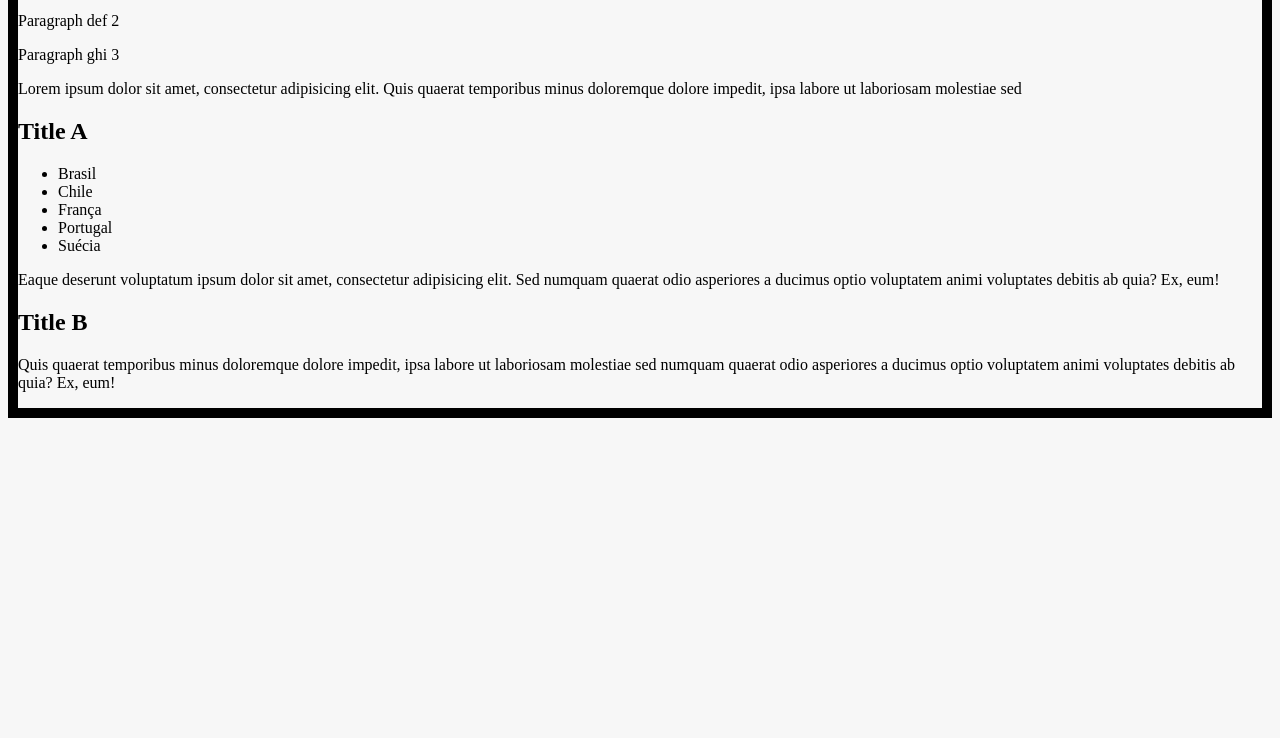
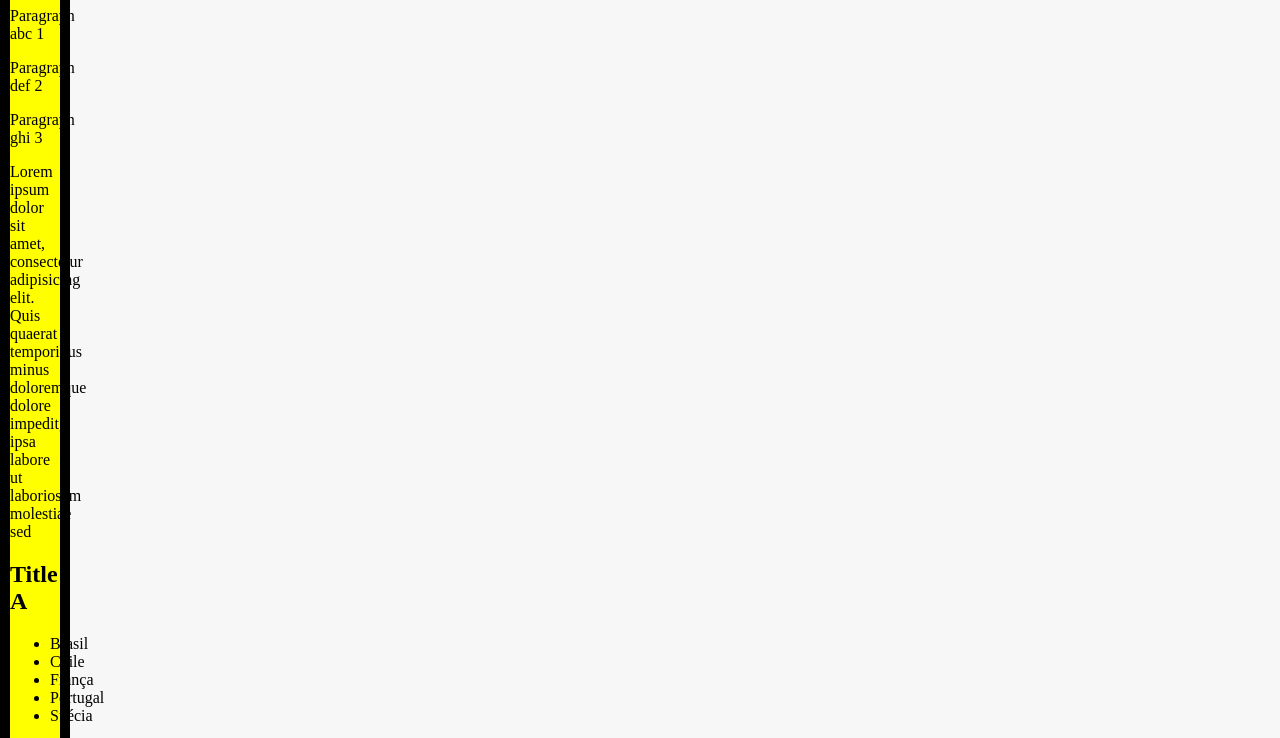
Before and after one commit to Vinicius-Rambo/Desenvolvimento-WEB, a plain HTML site: page index.html in a window 1280 px wide. Shown: the part 120-858 px from the top of the page. Before the commit the page ends 800 px from the top, so only its background shows below. Drawn offline with Linux system fonts and the light colour scheme.

Commit message:
ultimo updd

```diff
--- a/style.css
+++ b/style.css
@@ -1,6 +1,8 @@
 body {
     font-family: "Ubuntu Sans";
     background: #f7f7f7;
+    margin: auto;
+
   }
 
 
@@ -25,7 +27,8 @@ font-weight: bold
 
 #conteudo {
 border: 10px solid black ; /* # representa o ID, deve ser unico */
-
+width: 50px;
+background: yellow;
 
 }
 
@@ -33,7 +36,6 @@ div {
     /*espaçamento interno aplica em sentido Horario*/
    border: 1px solid black;
    padding: 5px 10px 5px 5px;
-
 
    /*Espaçamento externo*/
    margin: 10px 50px 20px 0;
```
